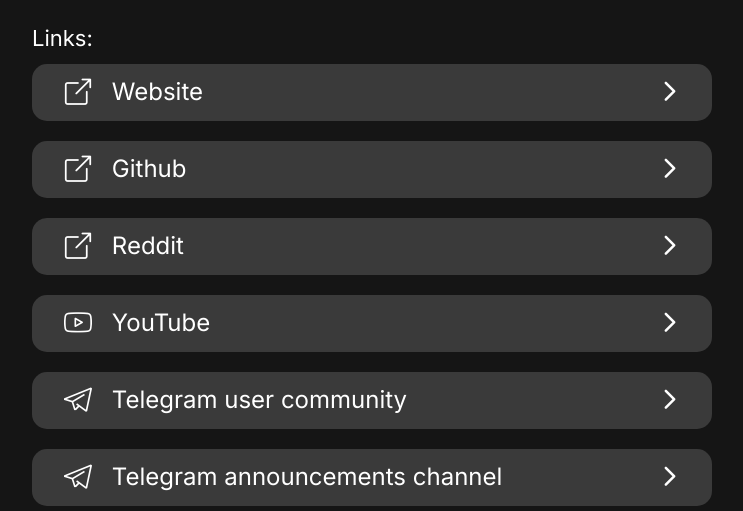
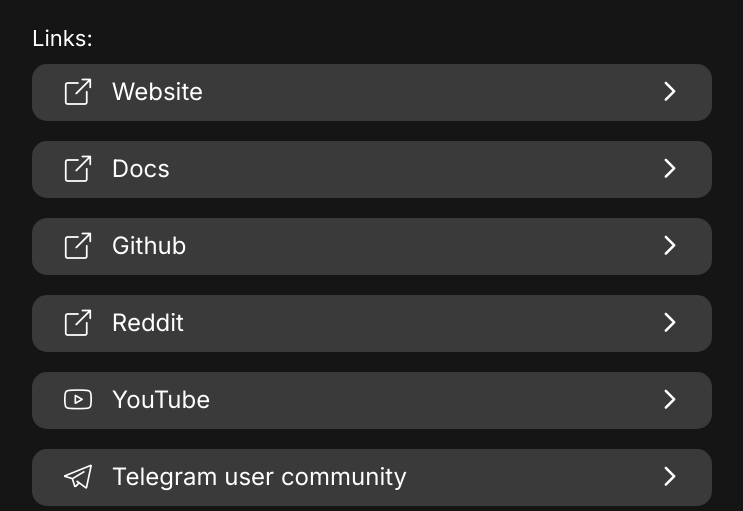
Before and after one commit to PRavaga/zano-links-page, a plain HTML site: page index.html in a window 1280 px wide. Shown: the part 289-800 px from the top of the page, without its empty margins (268-1011 px from the left). Drawn offline with Linux system fonts and the light colour scheme.

Commit message:
added docs link

```diff
--- a/index.html
+++ b/index.html
@@ -35,6 +35,14 @@
               <span>Links:</span>
               <a target="_blank" href="https://zano.org" class="item-profile">
                 <div class="item-profile__resource _icon-website">Website</div>
+                <div class="item-profile__arrow"></div>
+              </a>
+              <a
+                target="_blank"
+                href="https://docs.zano.org/"
+                class="item-profile"
+              >
+                <div class="item-profile__resource _icon-website">Docs</div>
                 <div class="item-profile__arrow"></div>
               </a>
               <a
```
